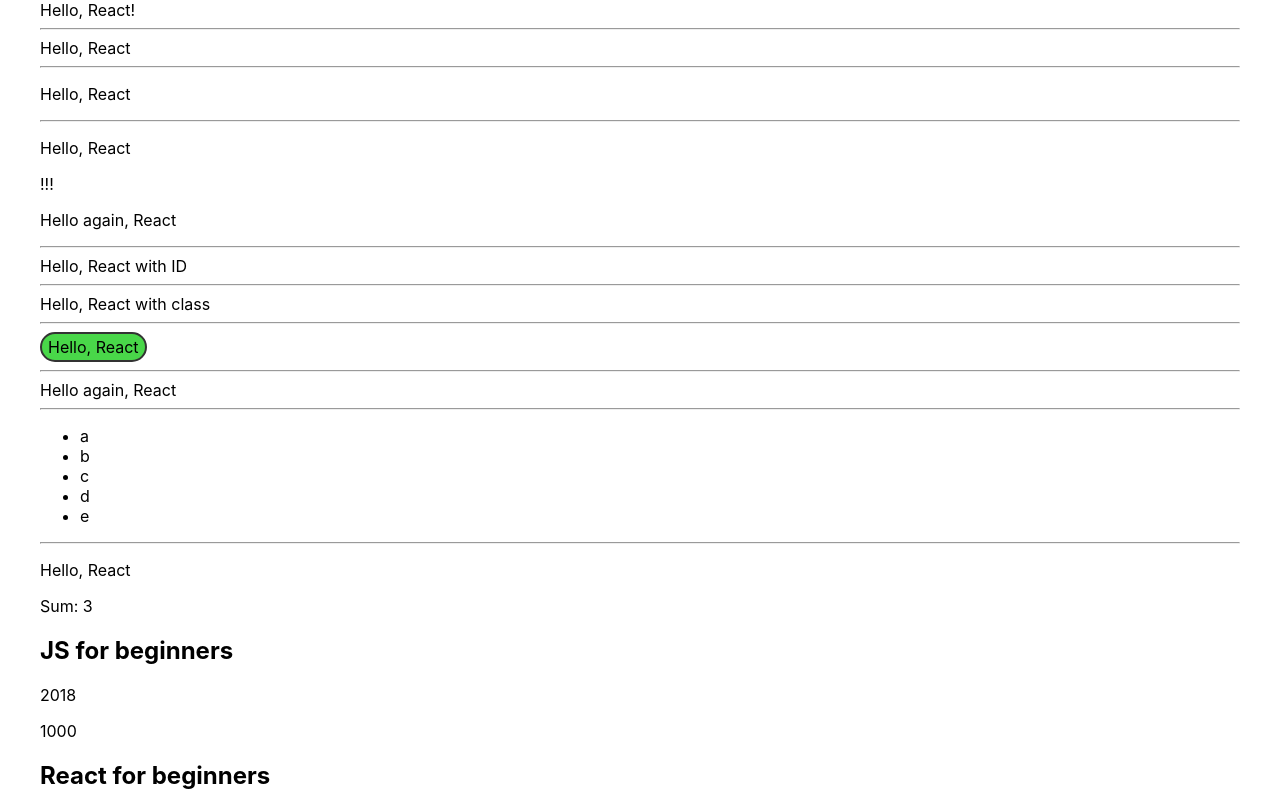
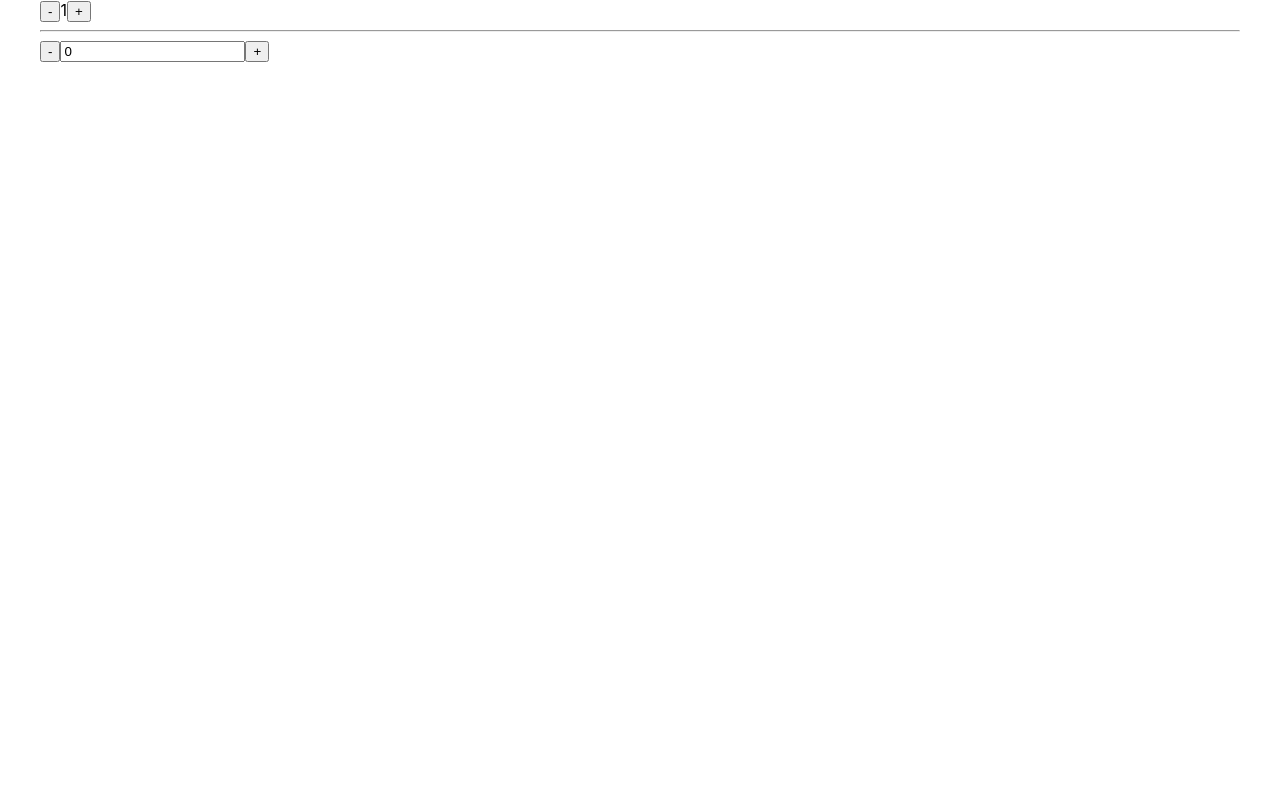
Before and after one commit to Ole-Leo/skypro-react, a React (Create React App) app in the folder skypro-react/: page / in a window 1280 px wide. Shown: the top 800 px of the page. Built offline with nearby package versions, Linux system fonts and the light colour scheme; the HTML template or start-up script is replaced by a standard one.

Commit message:
homework_3

```diff
--- a/skypro-react/src/App.js
+++ b/skypro-react/src/App.js
@@ -1,21 +1,12 @@
-import Text from './homework_2/Text';
-import Attributes from './homework_2/Attributes';
-import TextWithCSS from './homework_2/TextWithCSS';
-import Conditions from './homework_2/Conditions';
-import ArrayList from './homework_2/ArrayList';
-import Methods from './homework_2/Methods';
-import RewriteInJSX from './homework_2/RewriteInJSX';
+import Counter from './homework_3/Counter';
+import CounterWithInput from './homework_3/CounterWithInput';
 
 function App() {
   return (
     <>
-      <Text />
-      <Attributes />
-      <TextWithCSS />
-      <Conditions />
-      <ArrayList />
-      <Methods />
-      <RewriteInJSX />
+      <Counter />
+      <hr />
+      <CounterWithInput />
     </>
   );
 }
--- /dev/null
+++ b/skypro-react/src/homework_3/Counter.js
@@ -0,0 +1,40 @@
+import React from 'react';
+
+const min = 0;
+const max = 10;
+
+class Counter extends React.Component {
+  constructor(props) {
+    super(props);
+    this.state = { current: 1 };
+  }
+
+  increment = () => {
+    if (this.state.current !== max) {
+      this.setState((prevState) => ({ current: prevState.current + 1 }));
+    }
+  };
+
+  decrement = () => {
+    if (this.state.current !== min)
+      this.setState((prevState) => ({ current: prevState.current - 1 }));
+  };
+
+  render() {
+    return (
+      <div>
+        <button type="button" onClick={this.decrement}>
+          {' '}
+          -{' '}
+        </button>
+        <span>{this.state.current}</span>
+        <button type="button" onClick={this.increment}>
+          {' '}
+          +{' '}
+        </button>
+      </div>
+    );
+  }
+}
+
+export default Counter;
--- /dev/null
+++ b/skypro-react/src/homework_3/CounterWithInput.js
@@ -0,0 +1,49 @@
+import React from 'react';
+
+const min = 0;
+const max = 10;
+
+class CounterWithInput extends React.Component {
+  constructor(props) {
+    super(props);
+    this.state = { current: min };
+    this.onChange = this.onChange.bind(this);
+  }
+
+  onChange(event) {
+    let inputValue = Number(event.target.value);
+    this.state.current = inputValue.replace(/\D/gi, '');
+    if (inputValue > max) inputValue = max;
+    if (inputValue < min) inputValue = min;
+    this.setState(() => ({ current: inputValue }));
+  }
+
+  increment = () => {
+    if (this.state.current !== max) {
+      this.setState((prevState) => ({ current: prevState.current + 1 }));
+    }
+  };
+
+  decrement = () => {
+    if (this.state.current !== min)
+      this.setState((prevState) => ({ current: prevState.current - 1 }));
+  };
+
+  render() {
+    return (
+      <div>
+        <button type="button" onClick={this.decrement}>
+          {' '}
+          -{' '}
+        </button>
+        <input value={this.state.current} onChange={this.onChange} />
+        <button type="button" onClick={this.increment}>
+          {' '}
+          +{' '}
+        </button>
+      </div>
+    );
+  }
+}
+
+export default CounterWithInput;
```
